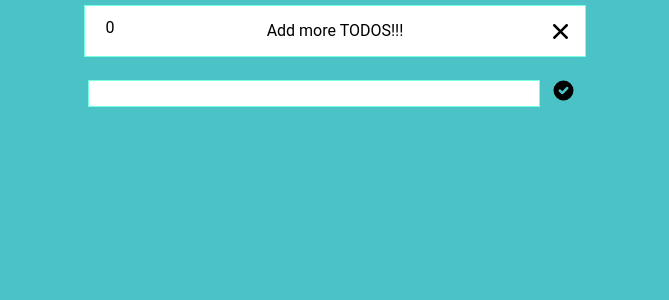
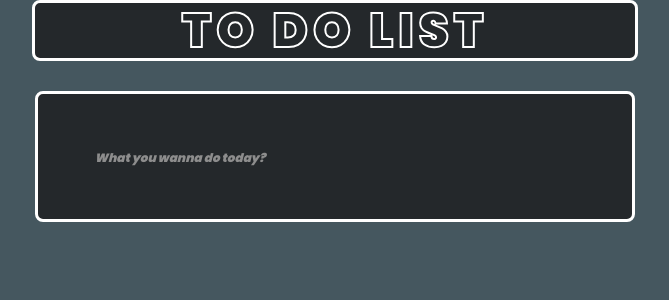
Before and after one commit to a03z/todo-app-vite, a React (Vite) app: page / in a window 1280 px wide. Shown: the top 300 px of the page, without its empty margins (305-974 px from the left). Built offline with nearby package versions, Linux system fonts and the light colour scheme; what autosize would draw is missing.

Commit message:
redesign, TODO: add animations

```diff
--- a/index.html
+++ b/index.html
@@ -3,6 +3,14 @@
     <head>
         <meta charset="UTF-8" />
         <link rel="icon" type="image/svg+xml" href="src/favicon.svg" />
+        <link
+            href="https://fonts.googleapis.com/css2?family=Poppins:wght@900&display=swap"
+            rel="stylesheet"
+        />
+        <link
+            href="https://fonts.googleapis.com/css2?family=Source+Sans+Pro&display=swap"
+            rel="stylesheet"
+        />
         <meta name="viewport" content="width=device-width, initial-scale=1.0" />
         <title>Todo app by a03z</title>
     </head>
--- a/src/App.tsx
+++ b/src/App.tsx
@@ -2,13 +2,16 @@ import React from 'react'
 import 'normalize.css'
 import { Todo } from './components/Todo'
 import autosize from 'autosize'
-import { GlobalStyle } from './app/styles/styles'
+import { GlobalStyle, Header, HeaderText } from './app/styles/styles'
 
 autosize(document.querySelectorAll('textarea'))
 
 const App = () => {
     return (
         <>
+            <Header>
+                <HeaderText>TO DO LIST</HeaderText>{' '}
+            </Header>
             <GlobalStyle />
             <Todo />
         </>
--- a/src/app/redux/store.ts
+++ b/src/app/redux/store.ts
@@ -9,10 +9,10 @@ declare global {
 
 const ADD_TODO: string = 'ADD_TODO'
 
-type TodoI = [{ message?: string; id: number }]
+type TodoI = [{ message?: string; id?: number }?]
 
 let initialState: { todos: TodoI } = {
-    todos: [{ message: 'Add more TODOS!!!', id: 0 }],
+    todos: [],
 }
 
 interface ActionI {
--- a/src/app/styles/styles.tsx
+++ b/src/app/styles/styles.tsx
@@ -1,47 +1,73 @@
 import styled, { createGlobalStyle } from 'styled-components'
 
 export const GlobalStyle = createGlobalStyle`
-body {
-    background: rgba(75, 194, 197, 1);
-}
+    body {
+        background:rgb(69 87 95);
+    }
+`
+
+export const Header = styled.div`
+    background: #24282b;
+    border: 3px solid #ffffff;
+    border-radius: 8px;
+    width: 40%;
+    margin: 0 auto;
+    font-family: 'Poppins', sans-serif;
+    @media (max-width: 1400px) {
+        width: 600px;
+    }
+    @media (max-width: 680px) {
+        width: 90%;
+    }
+`
+
+export const HeaderText = styled.p`
+    font-size: 48px;
+    margin: 0;
+    -webkit-text-stroke: 2px #ffffff;
+    text-align: center;
+    color: transparent;
+    letter-spacing: 5px;
 `
 
 export const Item = styled.div`
     display: grid;
-    place-items: center;
-    grid-template-columns: 50px 1fr 50px;
-    border: 1px solid rgba(120, 254, 224, 1);
-    background: white;
+    align-items: center;
+    grid-template-columns: 50px 1fr;
+    background: rgba(69, 126, 166, 0.6);
     width: 100%;
     margin-top: 5px;
+    color: white;
+    font-family: 'Source Sans Pro', sans-serif;
 `
 
-export const ItemNumber = styled.span`
-    text-align: center;
-    width: 25px;
-    height: 25px;
-`
 export const IsDoneIcon = styled.span`
     height: 25px;
     width: 25px;
+    margin: 0 auto;
+    color: ${(props: any) => props.color};
+    border: 2px solid black;
+    border-radius: 7px;
 `
 export const Container = styled.div`
+    padding: 30px;
     display: flex;
     justify-content: center;
     align-items: center;
     flex-direction: column;
     font-family: 'Roboto', sans-serif;
-    width: 500px;
-    margin: auto;
-`
-
-export const Textarea = styled.textarea`
-    border: 1px solid rgba(120, 254, 224, 1);
-    outline: none;
-    padding: 0;
-    background: white;
-    width: 90%;
-    resize: none;
+    width: 40%;
+    margin: 30px auto;
+    background: #24282b;
+    border: 3px solid #ffffff;
+    box-sizing: border-box;
+    border-radius: 8px;
+    @media (max-width: 1400px) {
+        width: 600px;
+    }
+    @media (max-width: 680px) {
+        width: 90%;
+    }
 `
 
 export const AddTodoStyle = styled.div`
@@ -67,15 +93,24 @@ export const AddTodoForm = styled.form`
     display: flex;
     align-items: center;
     width: 100%;
-    margin-top: 20px;
     justify-content: space-around;
     .field {
-        border: 1px solid rgba(120, 254, 224, 1);
         outline: none;
         padding: 0;
-        background: white;
+        background: #24282b;
+        border: 0;
         width: 90%;
         height: 25px;
+        color: white;
         resize: none;
+        margin: 20px auto;
+    }
+    .field::placeholder {
+        font-family: 'Poppins', sans-serif;
+        font-style: italic;
+        font-weight: normal;
+        font-size: 12px;
+
+        color: #8d8d8d;
     }
 `
--- a/src/components/AddTodo.tsx
+++ b/src/components/AddTodo.tsx
@@ -1,12 +1,6 @@
-import { CheckCircleIcon } from '@heroicons/react/solid'
 import React, { useState } from 'react'
 import { useDispatch } from 'react-redux'
-import {
-    AddTodoButton,
-    AddTodoForm,
-    AddTodoStyle,
-    Textarea,
-} from '../app/styles/styles'
+import { AddTodoForm, AddTodoStyle } from '../app/styles/styles'
 import { addTodo } from '../app/redux/store'
 import { useForm } from 'react-hook-form'
 
@@ -21,29 +15,31 @@ export const AddTodo = () => {
         register,
         handleSubmit,
         formState: { errors },
+        reset,
     } = useForm<Inputs>()
 
     let [counter, setCounter] = useState(0)
     const addNewTodo = (message: string) => {
         setCounter(++counter)
         dispatch(addTodo(message, counter))
-        console.log('sent')
     }
 
     const onSubmit = (data: any) => {
         let message = data.example
         addNewTodo(message)
+        reset()
     }
     return (
         <AddTodoStyle>
             <AddTodoForm onSubmit={handleSubmit(onSubmit)}>
                 <input
                     className="field"
+                    placeholder="What you wanna do today?"
                     {...register('example', { required: true })}
                 />
-                <AddTodoButton type="submit">
+                {/* <AddTodoButton type="submit">
                     <CheckCircleIcon className="icon" />
-                </AddTodoButton>
+                </AddTodoButton> */}
                 {errors.example && <span>This field is required</span>}
             </AddTodoForm>
         </AddTodoStyle>
--- a/src/components/Todo.tsx
+++ b/src/components/Todo.tsx
@@ -13,15 +13,13 @@ export const Todo = () => {
     const todos = useSelector((state: RootStateOrAny) => state.main.todos)
 
     let Todos = todos.map((todo: TodoI) => {
-        return (
-            <TodoItem key={todo.id} message={todo.message} number={todo.id} />
-        )
+        return <TodoItem key={todo.id} message={todo.message} />
     })
 
     return (
         <Container>
+            <AddTodo />
             {Todos}
-            <AddTodo />
         </Container>
     )
 }
--- a/src/components/TodoItem.tsx
+++ b/src/components/TodoItem.tsx
@@ -1,13 +1,13 @@
 import React, { useState } from 'react'
-import { IsDoneIcon, Item, ItemNumber } from '../app/styles/styles'
+import { IsDoneIcon, Item } from '../app/styles/styles'
 import { CheckIcon, XIcon } from '@heroicons/react/solid'
 
 interface ItemProps {
     message: string
-    number: number
+    key: number
 }
 
-export const TodoItem = ({ message, number }: ItemProps) => {
+export const TodoItem = ({ message }: ItemProps) => {
     const [isDone, setDone] = useState(false)
 
     const onDone = () => {
@@ -19,17 +19,16 @@ export const TodoItem = ({ message, number }: ItemProps) => {
 
     return (
         <Item>
-            <ItemNumber>{number}</ItemNumber>
-            <p>{message}</p>
             {isDone ? (
                 <IsDoneIcon onClick={onUnDone}>
-                    <CheckIcon className="isDoneIcon" />
+                    <XIcon color="red" className="isDoneIcon" />
                 </IsDoneIcon>
             ) : (
                 <IsDoneIcon onClick={onDone}>
-                    <XIcon className="isDoneIcon" />
+                    <CheckIcon color="lime" className="isDoneIcon" />
                 </IsDoneIcon>
             )}
+            <p>{message}</p>
         </Item>
     )
 }
```
Also changed, not shown: src/bg.png (added).
